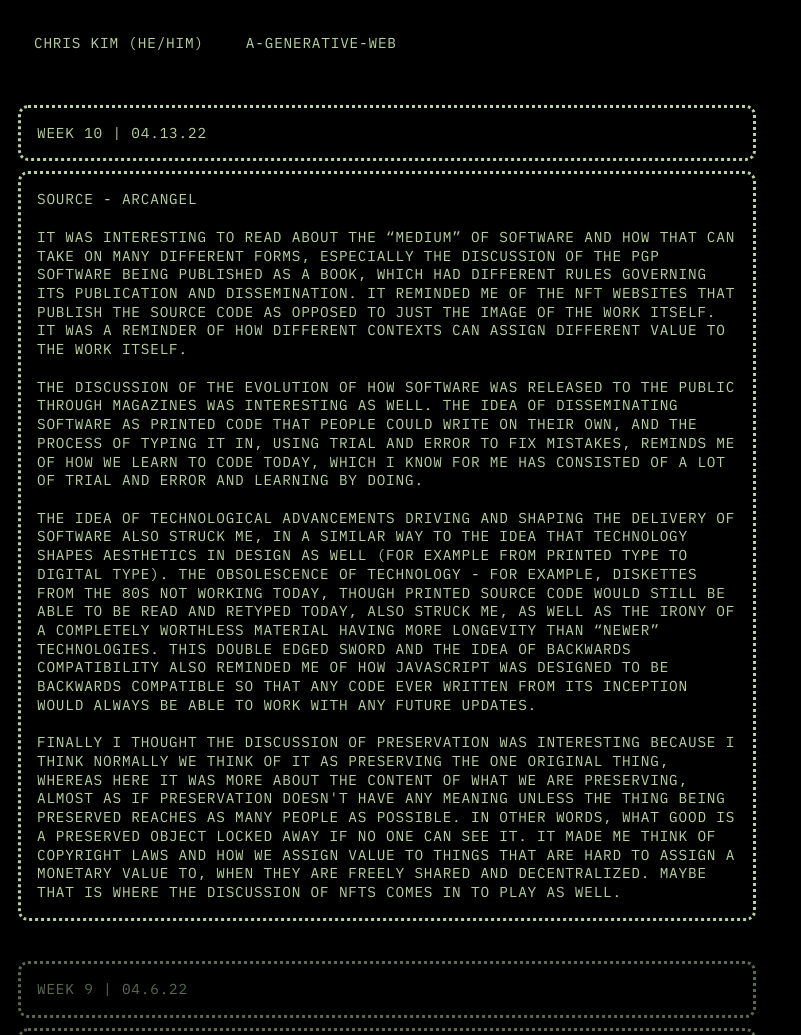
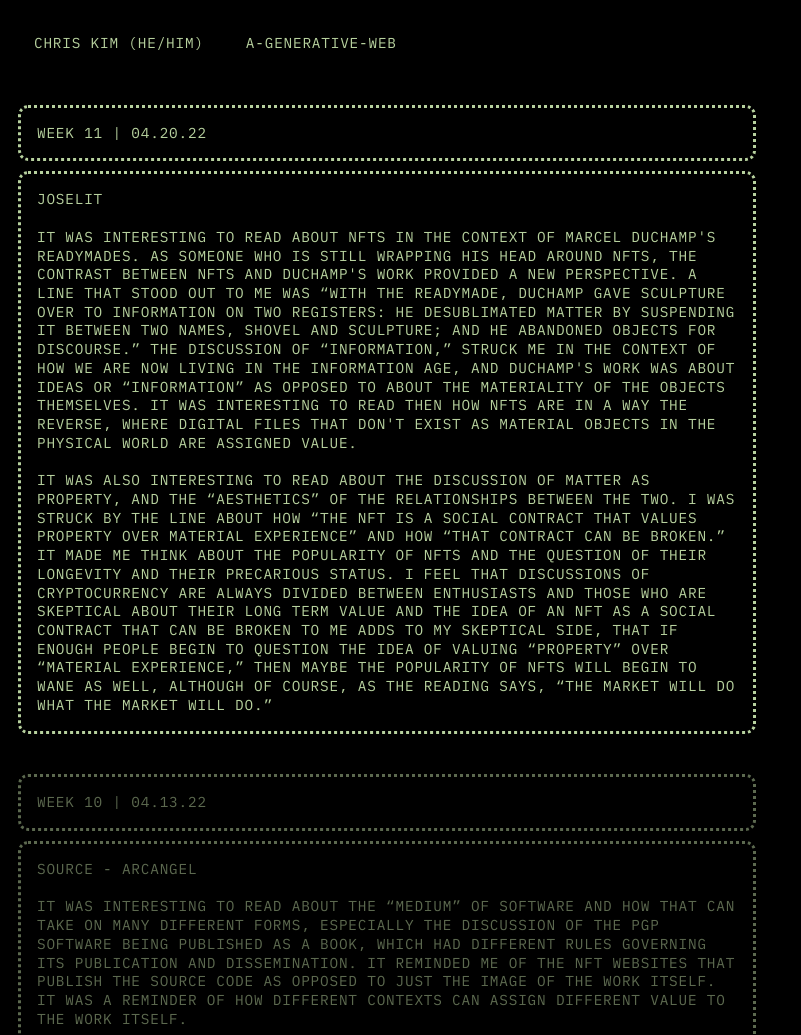
Before and after one commit to okck/a-generative-web-e1, a plain HTML site: page index.html in a window 1280 px wide. Shown: the top 1035 px of the page, without its empty margins (0-801 px from the left). Drawn offline with Linux system fonts and the light colour scheme.

Commit message:
Add files via upload

```diff
--- a/index.html
+++ b/index.html
@@ -71,8 +71,22 @@
     </header>
     <!-- end of header -->
     <section>
-      <!-- week9 -->
+      <!-- week11 -->
       <table style="display: inline-block; color: rgb(183, 209, 158, 1)">
+        <tr>
+          <td>Week 11 | 04.20.22</td>
+        </tr>
+        <tr>
+          <td class="col">
+            <p>joselit</p><br>
+            <p>It was interesting to read about NFTs in the context of Marcel Duchamp's readymades. As someone who is still wrapping his head around NFTs, the contrast between NFTs and Duchamp's work provided a new perspective. A line that stood out to me was “With the readymade, Duchamp gave sculpture over to information on two registers: He desublimated matter by suspending it between two names, shovel and sculpture; and he abandoned objects for discourse.” The discussion of “information,” struck me in the context of how we are now living in the information age, and Duchamp's work was about ideas or “information” as opposed to about the materiality of the objects themselves. It was interesting to read then how NFTs are in a way the reverse, where digital files that don't exist as material objects in the physical world are assigned value.</p><br>
+            <p>It was also interesting to read about the discussion of matter as property, and the “aesthetics” of the relationships between the two. I was struck by the line about how “the NFT is a social contract that values property over material experience” and how “that contract can be broken.” It made me think about the popularity of NFTs and the question of their longevity and their precarious status. I feel that discussions of cryptocurrency are always divided between enthusiasts and those who are skeptical about their long term value and the idea of an NFT as a social contract that can be broken to me adds to my skeptical side, that if enough people begin to question the idea of valuing “property” over “material experience,” then maybe the popularity of NFTs will begin to wane as well, although of course, as the reading says, “the market will do what the market will do.”</p>
+          </td>
+        </tr>
+      </table>
+      <!-- end of week11 -->
+      <!-- week10 -->
+      <table style="display: inline-block; color: rgb(183, 209, 158, .5)">
         <tr>
           <td>Week 10 | 04.13.22</td>
         </tr>
@@ -86,7 +100,7 @@
           </td>
         </tr>
       </table>
-      <!-- end of week9 -->
+      <!-- end of week10 -->
       <!-- week9 -->
       <table style="display: inline-block; color: rgb(183, 209, 158, .5)">
         <tr>
```
